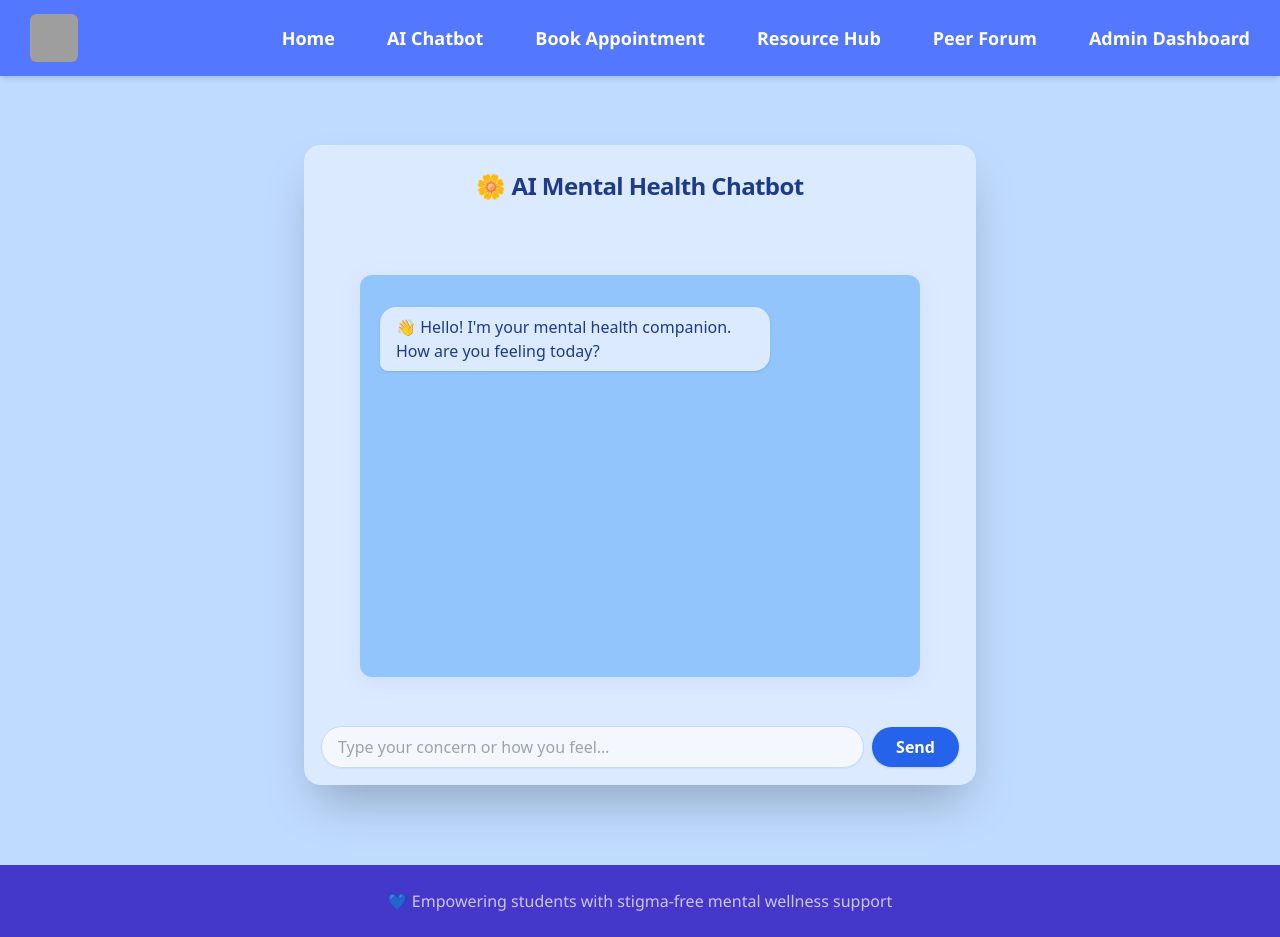
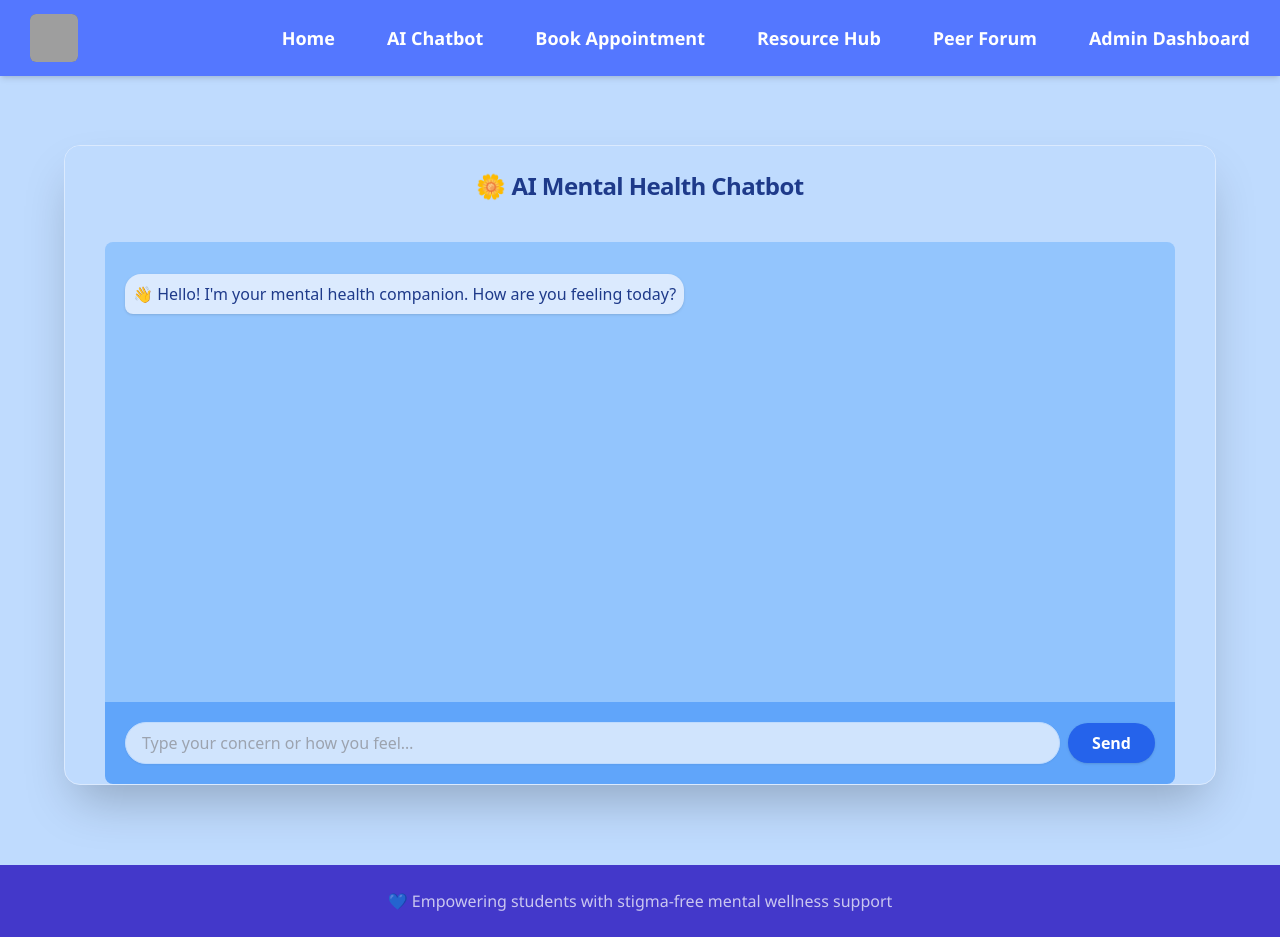
Before and after one commit to ashish0jha/healthtech, a React (Create React App) app: page /chatbot in a window 1280 px wide. Built offline with nearby package versions, Linux system fonts and the light colour scheme; no server answers; grey boxes are pictures that could not be loaded.

Commit message:
Integrating AI BOT

```diff
--- a/package.json
+++ b/package.json
@@ -3,6 +3,7 @@
   "version": "0.1.0",
   "private": true,
   "dependencies": {
+    "@google/genai": "^1.19.0",
     "@tailwindcss/postcss": "^4.1.13",
     "@testing-library/dom": "^10.4.1",
     "@testing-library/jest-dom": "^6.8.0",
--- a/src/App.js
+++ b/src/App.js
@@ -1,4 +1,4 @@
-import { BrowserRouter as Router, Routes, Route, Link } from "react-router-dom";
+import { BrowserRouter as Router, Routes, Route } from "react-router-dom";
 import Chatbot from "./components/Chatbot";
 import Booking from "./components/Booking";
 import ResourceHub from "./components/ResourceHub";
--- a/src/components/Chatbot.js
+++ b/src/components/Chatbot.js
@@ -1,6 +1,6 @@
-import React, { useState, useEffect, useRef } from "react";
+import { useState, useEffect, useRef } from "react";
+import { GoogleGenAI } from "@google/genai";
 
-// Fade-in message animation
 const fadeInStyles = `
   @keyframes fadeIn {
     from { opacity: 0; transform: translateY(16px);}
@@ -14,25 +14,42 @@ function Chatbot() {
   const [isTyping, setIsTyping] = useState(false);
   const messagesEndRef = useRef(null);
 
-  const sendMessage = () => {
+  const ai = new GoogleGenAI({ apiKey: process.env.REACT_APP_GEMINI_KEY });
+
+  const sendMessage = async () => {
     if (!input.trim()) return;
-    setMessages([...messages, { sender: "user", text: input }]);
+
+    const query = `You are a compassionate and professional mental health companion. Your role is to provide empathetic, supportive, and clinically appropriate psychological help. Only respond with advice, coping strategies, calming techniques, and positive guidance related to mental well-being.
+
+    Do NOT provide medical diagnoses or emergency services. If the user indicates crisis or danger, gently suggest seeking immediate professional help. Keep responses concise, respectful, and focused on mental health support only.
+
+    User input: ${input}`;
+
+    setMessages((prev) => [...prev, { sender: "user", text: input }]);
     setInput("");
     setIsTyping(true);
 
-    setTimeout(() => {
+    try {
+      const response = await ai.models.generateContent({
+        model: "gemini-2.5-flash",
+        contents: query,
+      });
+      // Correct property for Gemini API response
+      const botReply = response.text || "Sorry, I couldn't process that.";
+      setMessages((prev) => [...prev, { sender: "bot", text: botReply }]);
+    } catch (error) {
+      setMessages((prev) => [
+        ...prev,
+        { sender: "bot", text: "⚠️ Error contacting AI service. Please try again later." },
+      ]);
+      console.error("Gemini API error:", error);
+    } finally {
       setIsTyping(false);
-      setMessages((msgs) => [
-        ...msgs,
-        {
-          sender: "bot",
-          text: "🌸 Stay calm, take a deep breath. Would you like me to guide you through some mindful breathing?",
-        },
-      ]);
-    }, 1200);
+    }
   };
 
   useEffect(() => {
+    // Greet user on first load
     setTimeout(() => {
       setMessages([
         {
@@ -50,17 +67,15 @@ function Chatbot() {
   return (
     <div className="min-h-screen w-full flex items-center justify-center bg-blue-200 font-sans mt-[65px]">
       <style>{fadeInStyles}</style>
-      <main className="relative w-full max-w-2xl flex flex-col h-[85vh] md:h-[80vh] rounded-2xl shadow-2xl border border-blue-100 overflow-hidden bg-blue-100">
-        {/* Header */}
-        <header className="flex items-center justify-center py-6 border-b border-blue-100 bg-blue-100">
-          <h2 className="text-2xl font-semibold text-blue-900 tracking-tight select-none">
+      <main className="relative w-[90vw] h-[80vh] flex flex-col rounded-2xl shadow-2xl border border-blue-100 overflow-hidden bg-blue-200">
+        <header className="flex items-center justify-center py-6 bg-blue-200">
+          <h2 className="text-2xl font-semibold text-blue-900 tracking-tight select-none ">
             🌼 AI Mental Health Chatbot
           </h2>
         </header>
 
-        {/* Messages Area */}
-        <section
-          className="flex-1 overflow-y-auto p-5 bg-blue-300"
+        <section5
+          className="flex-1 overflow-y-auto mx-10 bg-blue-300 p-5 rounded-t-lg no-scrollbar"
           aria-live="polite"
         >
           {messages.map((m, i) => (
@@ -70,10 +85,10 @@ function Chatbot() {
               style={{ animation: "fadeIn 0.5s cubic-bezier(.61,.01,.47,1.49)" }}
             >
               <span
-                className={`px-4 py-2 rounded-2xl max-w-[75%] text-base shadow
+                className={`px-2 py-2 rounded-2xl max-w-[75%] text-base shadow
                   ${m.sender === "user"
                     ? "bg-blue-600 text-white rounded-br-lg rounded-tl-2xl"
-                    : "bg-blue-100 text-blue-900 rounded-bl-lg rounded-tr-2xl"
+                    : "bg-blue-100 text-blue-900 rounded-bl-lg rounded-tr-2xl max-w-[95%] lg:max-w-[65%]"
                   }`}
                 tabIndex={0}
                 aria-label={m.sender === "user" ? "Your message" : "Bot message"}
@@ -86,17 +101,19 @@ function Chatbot() {
             <div className="text-blue-500 italic text-sm mt-2 animate-pulse">Bot is typing…</div>
           )}
           <div ref={messagesEndRef} />
-        </section>
+        </section5>
 
-        {/* Input Section */}
         <form
-          className="flex items-center gap-2 p-4 bg-blue-100 border-t border-blue-100"
-          onSubmit={e => { e.preventDefault(); sendMessage(); }}
+          className="flex items-center gap-2 p-5 bg-blue-400 mx-10 rounded-b-lg"
+          onSubmit={(e) => {
+            e.preventDefault();
+            sendMessage();
+          }}
           aria-label="Send a message"
         >
           <input
             value={input}
-            onChange={e => setInput(e.target.value)}
+            onChange={(e) => setInput(e.target.value)}
             placeholder="Type your concern or how you feel…"
             className="flex-1 px-4 py-2 rounded-full border border-blue-200 focus:outline-none focus:ring-2 focus:ring-blue-300 bg-white/70 text-gray-800 shadow-sm"
             autoComplete="off"
--- a/src/index.css
+++ b/src/index.css
@@ -1,6 +1,17 @@
 @tailwind base;
 @tailwind components;
 @tailwind utilities;
+
+@layer utilities {
+  .no-scrollbar::-webkit-scrollbar {
+    display: none;
+  }
+  .no-scrollbar {
+    -ms-overflow-style: none;  /* IE and Edge */
+    scrollbar-width: none;     /* Firefox */
+  }
+}
+
 
 @layer utilities {
   .animate-fadeIn {
```
Also changed, not shown: 2 other files (tests, documents, lock files or other folders).
